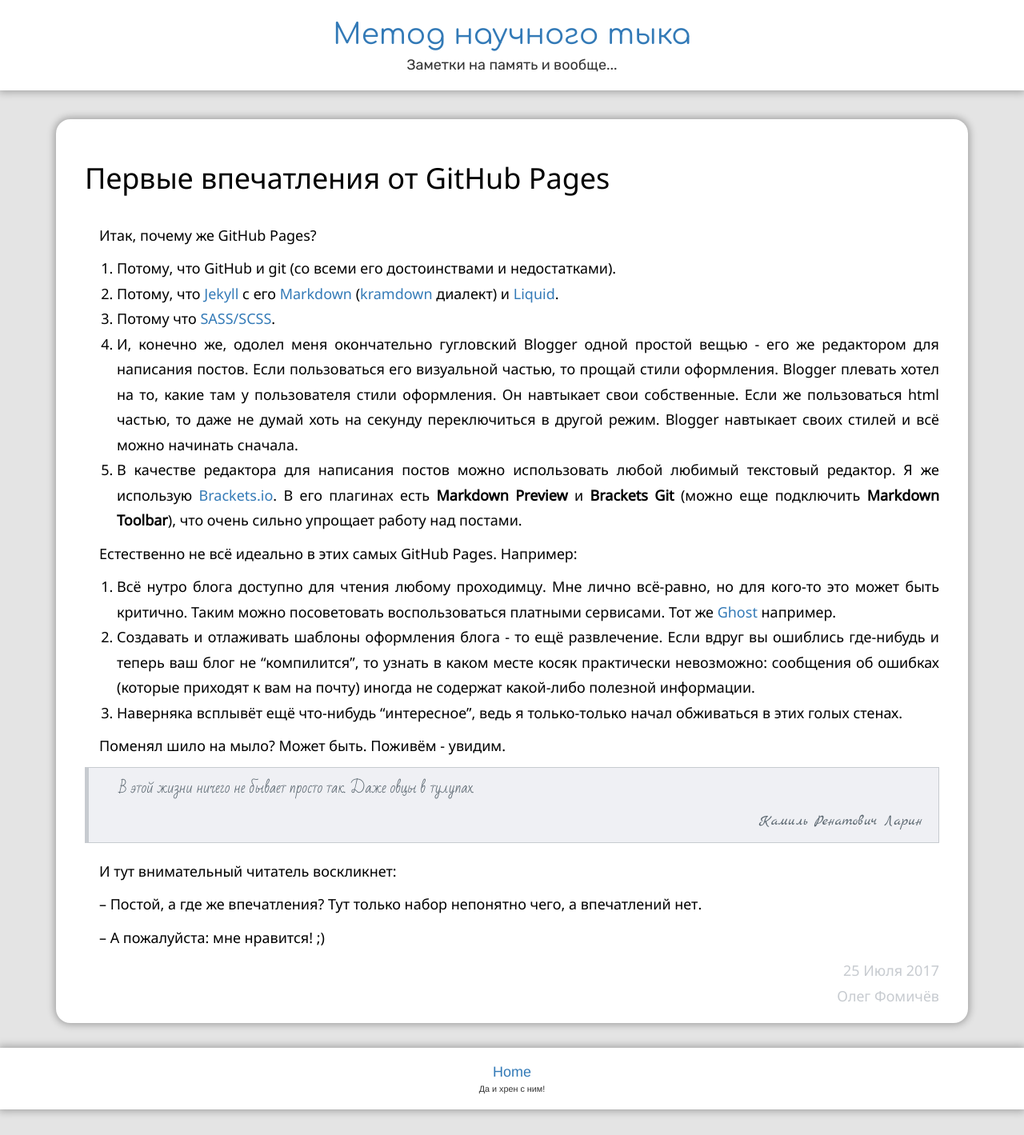
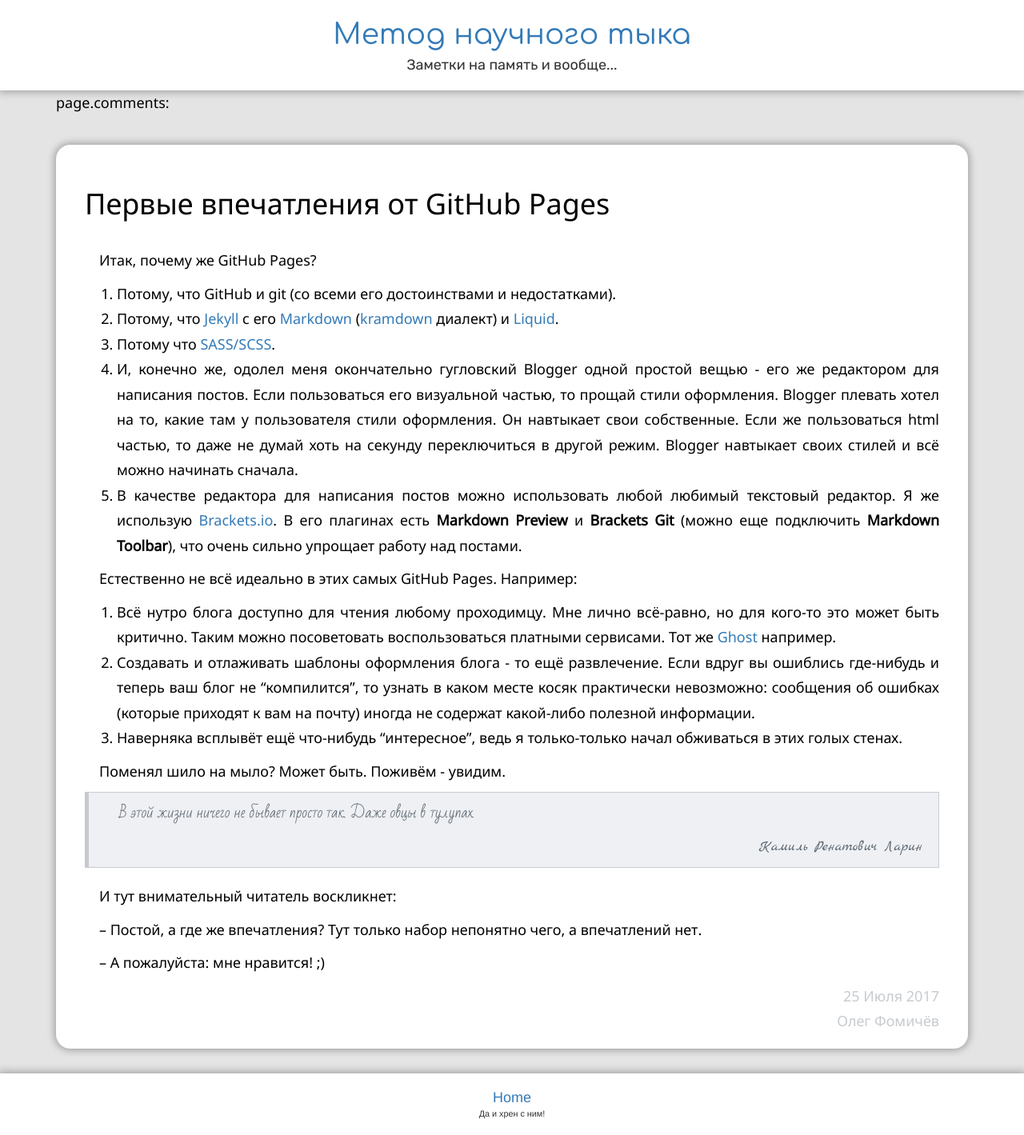
Before and after one commit to fomich0ff/fomich0ff.github.io, a Jekyll site: the page built from _posts/2017-07-25-first-impression.md, in a window 1280 px wide. Shown: the whole page at 80% size. Built offline with Jekyll 4.4.1, drawn with Linux system fonts in a browser that asks for light colours; nearby versions of some CDN libraries; our own code applies the rules of GitHub Pages for plain Markdown files; comment, search, counter and statistics services are not loaded.

Commit message:
Update post.html

```diff
--- a/_layouts/post.html
+++ b/_layouts/post.html
@@ -2,7 +2,7 @@
 layout: default
 comments: on
 ---
-
+page.comments: {{page.comments}}
 <div class="post">
     <div class="post-header">
         <h1 class="post-title">{{ page.title }}</h1>
```
